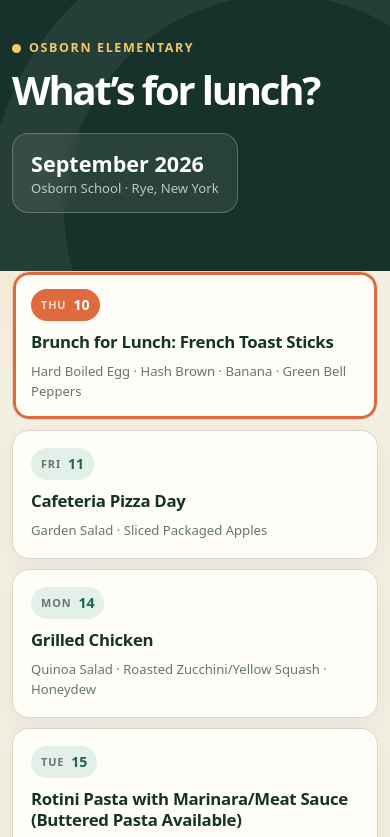
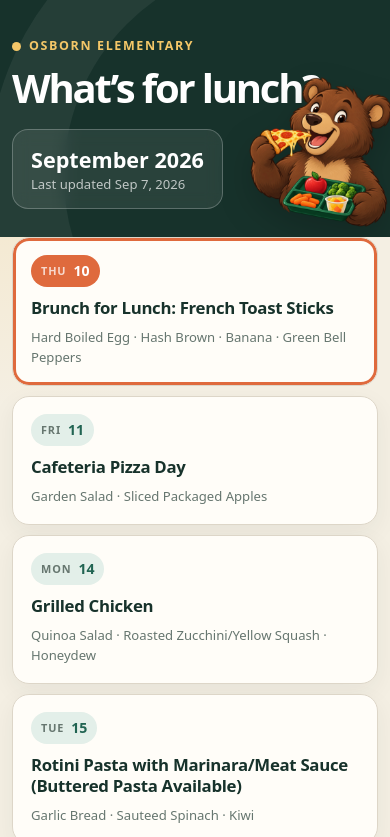
Before and after one commit to irace/lunchfeed, a website: page docs/index.html in a window 390 px wide. Shown: the top 837 px of the page. Drawn offline with Linux system fonts and the light colour scheme.

Commit message:
Polish lunch calendar header

```diff
--- a/docs/index.html
+++ b/docs/index.html
@@ -44,7 +44,7 @@
       header {
         position: relative;
         overflow: hidden;
-        padding: 52px 0 72px;
+        padding: 42px 0 36px;
         background: var(--ink);
         color: white;
       }
@@ -93,9 +93,25 @@
         display: flex;
         position: relative;
         z-index: 1;
-        align-items: end;
+        align-items: center;
         justify-content: space-between;
         gap: 30px;
+      }
+
+      .hero-copy { flex: 1 1 auto; }
+
+      .hero-details {
+        display: flex;
+        flex: 0 1 auto;
+        align-items: center;
+        gap: 16px;
+      }
+
+      .lunch-bear {
+        width: clamp(150px, 18vw, 220px);
+        height: auto;
+        margin: -24px -8px -34px 0;
+        filter: drop-shadow(0 14px 16px rgb(0 0 0 / 18%));
       }
 
       .month-lockup {
@@ -110,12 +126,12 @@
 
       .month-lockup span { display: block; }
       .month-lockup .month { font-size: 1.35rem; font-weight: 800; }
-      .month-lockup .school { color: rgb(255 255 255 / 70%); font-size: .82rem; }
+      .month-lockup .updated { color: rgb(255 255 255 / 70%); font-size: .82rem; }
 
       main {
         position: relative;
         z-index: 2;
-        margin-top: -34px;
+        margin-top: 26px;
         padding-bottom: 48px;
       }
 
@@ -216,14 +232,12 @@
       .legend {
         display: flex;
         align-items: center;
-        justify-content: space-between;
+        justify-content: flex-end;
         gap: 18px;
         padding: 22px 4px 0;
         color: var(--muted);
         font-size: .78rem;
       }
-
-      .legend p { margin: 0; }
 
       .actions { display: flex; flex-wrap: wrap; gap: 9px; }
 
@@ -247,12 +261,14 @@
 
       @media (max-width: 760px) {
         .shell { width: min(100% - 24px, 560px); }
-        header { padding: 36px 0 58px; }
+        header { padding: 34px 0 28px; }
         header::after { right: -180px; bottom: -230px; }
         .intro { display: block; }
         h1 { max-width: 440px; }
-        .month-lockup { display: inline-block; margin-top: 24px; text-align: left; }
-        main { margin-top: -24px; }
+        .hero-details { justify-content: space-between; margin-top: 22px; }
+        .lunch-bear { order: 2; width: min(42vw, 170px); margin: -66px -6px -34px 0; }
+        .month-lockup { text-align: left; }
+        main { margin-top: 18px; }
         .calendar-card { overflow: visible; border: 0; background: transparent; box-shadow: none; }
         .weekdays { display: none; }
         .calendar { display: block; }
@@ -287,8 +303,7 @@
         .today .date::before { color: rgb(255 255 255 / 75%); }
         h2 { font-size: 1.05rem; }
         .sides, .alternate, .no-lunch { font-size: .82rem; }
-        .legend { display: block; }
-        .actions { margin-top: 16px; }
+        .legend { justify-content: flex-start; }
       }
 
       @media (prefers-reduced-motion: no-preference) {
@@ -303,13 +318,16 @@
   <body>
     <header>
       <div class="shell intro">
-        <div>
+        <div class="hero-copy">
           <p class="eyebrow">Osborn Elementary</p>
           <h1>What’s for lunch?</h1>
         </div>
-        <div class="month-lockup" aria-live="polite">
-          <span class="month" id="month">Loading…</span>
-          <span class="school" id="school">Rye, New York</span>
+        <div class="hero-details">
+          <img class="lunch-bear" src="assets/bear-lunch.png" alt="A cheerful bear enjoying pizza and a school lunch">
+          <div class="month-lockup" aria-live="polite">
+            <span class="month" id="month">Loading…</span>
+            <span class="updated" id="last-updated">Last updated</span>
+          </div>
         </div>
       </div>
     </header>
@@ -325,10 +343,10 @@
       </section>
 
       <footer class="legend">
-        <p id="updated">Menu information provided by Rye City School District.</p>
         <nav class="actions" aria-label="Lunch feed links">
           <a class="button primary" href="rye-lunch-latest.ics">Subscribe to calendar</a>
           <a class="button" href="rye-lunch-latest.json">View JSON</a>
+          <a class="button" id="source-link" href="https://www.ryeschools.org/departments/food-service" target="_blank" rel="noopener">View original</a>
         </nav>
       </footer>
     </main>
@@ -351,9 +369,13 @@
           .format(new Date(Date.UTC(year, month - 1, 1)));
         const daysInMonth = new Date(Date.UTC(year, month, 0)).getUTCDate();
         const today = localDateKey();
+        const generated = new Date(data.source.generated_at);
 
         document.querySelector("#month").textContent = monthName;
-        document.querySelector("#school").textContent = `${data.school} School · Rye, New York`;
+        document.querySelector("#last-updated").textContent = `Last updated ${new Intl.DateTimeFormat("en-US", {
+          month: "short", day: "numeric", year: "numeric"
+        }).format(generated)}`;
+        document.querySelector("#source-link").href = data.source.asset_url || data.source.page_url;
         document.title = `${monthName} Lunch · ${data.school}`;
 
         const visibleDays = [];
@@ -401,10 +423,6 @@
         while (cells.length % 5) cells.push('<div class="day empty" aria-hidden="true"></div>');
         calendar.innerHTML = cells.join("");
 
-        const generated = new Date(data.source.generated_at);
-        document.querySelector("#updated").textContent = `Menu for ${data.school} · Updated ${new Intl.DateTimeFormat("en-US", {
-          month: "short", day: "numeric", year: "numeric"
-        }).format(generated)}`;
       }
 
       fetch("rye-lunch-latest.json", { cache: "no-cache" })
```
Also changed, not shown: docs/assets/bear-lunch.png (added).
